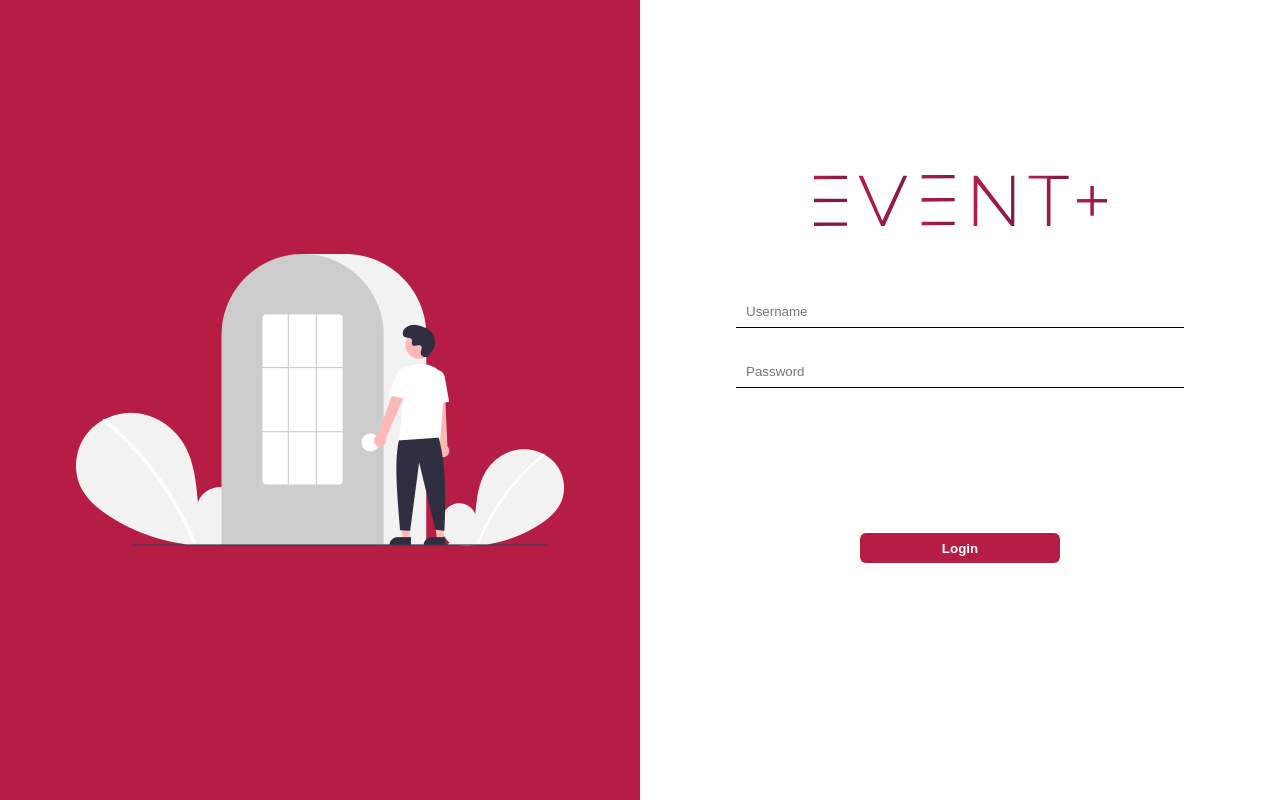
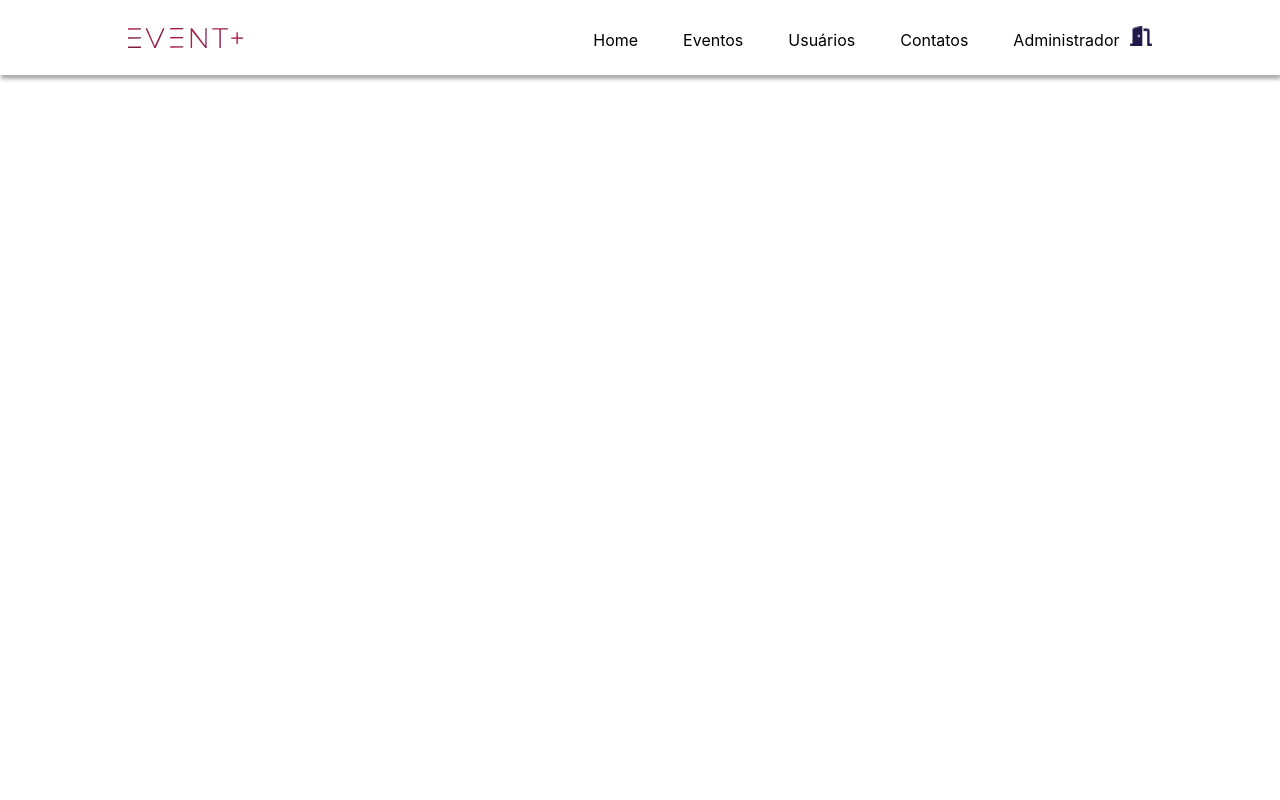
Before and after one commit to Yasmin-Machado-da-Silva/REACT_EventsProjeto, a React (Create React App) app: page / in a window 1280 px wide. Built offline with nearby package versions, Linux system fonts and the light colour scheme; the HTML template or start-up script is replaced by a standard one.

Commit message:
FEAT: Adicionando componente Header

```diff
--- a/package.json
+++ b/package.json
@@ -9,6 +9,7 @@
     "@testing-library/user-event": "^13.5.0",
     "react": "^19.1.0",
     "react-dom": "^19.1.0",
+    "react-router-dom": "^7.5.3",
     "react-scripts": "5.0.1",
     "web-vitals": "^2.1.4"
   },
@@ -35,8 +36,5 @@
       "last 1 firefox version",
       "last 1 safari version"
     ]
-  },
-  "devDependencies": {
-    "react-router-dom": "^7.5.3"
   }
 }
--- a/src/App.js
+++ b/src/App.js
@@ -1,11 +1,12 @@
 import './App.css';
-import Login from './pages/login/Login';
+// import Login from './pages/login/Login';
+import Header from './components/header/Header';
 
 function App() {
   return (
 
-  <Login/>
-);
+  <Header/>
+)
 }
 
 export default App;
--- /dev/null
+++ b/src/components/header/Header.css
@@ -0,0 +1,43 @@
+header{
+    background-color: #ffffff;
+
+    height: 75px;
+
+    /* Borda */
+    box-shadow: 1px 4px 4px 0px #00000055;
+    position: relative;
+}
+
+.cabecalho{
+    display: flex;
+    align-items: center;
+    justify-content: space-between;
+
+    width: 100%;
+}
+
+.cabecalho img{
+    height: 20px;
+}
+
+.nav_header img{
+    margin-left: 10px;
+}
+
+.link_header{
+    margin-left: 45px;
+
+    color: black;
+
+    text-decoration: none;
+}
+
+@media screen and (max-width: 768px){
+    .cabecalho img{
+        height: 35px;
+    }
+
+    .link_header{
+        margin-left: 10px;
+    }
+}
--- /dev/null
+++ b/src/components/header/Header.jsx
@@ -0,0 +1,29 @@
+import "./Header.css"
+import Logo from "../../assets/img/logoEvents.svg"
+import portaAdmin from "../../assets/img/portaAdmin.png"
+// import { Link } from "react-router-dom"
+
+const Header = () => {
+    return (
+        <header>
+            <div className="layout_grid cabecalho">
+                {/* Ao clicar no link, rediriciona para a tela de login*/}
+                {/* <Link to="/"> */}
+                    <img src={Logo} alt="Logo do Events" />
+                {/* </Link> */}
+
+                <nav className="nav_header">
+                    <a className="link_header" to="/filme">Home</a>
+                    <a className="link_header" to="/genero">Eventos</a>
+                    <a className="link_header" to="/genero">Usuários</a>
+                    <a className="link_header" to="/genero">Contatos</a>
+                    <a className="link_header" to="/genero">Administrador</a>
+
+                    <img className="link_header" src={portaAdmin} alt="imagem Admin" />
+                </nav>
+            </div>
+        </header>
+    );
+}
+
+export default Header;
--- a/src/index.css
+++ b/src/index.css
@@ -11,3 +11,17 @@ code {
   font-family: source-code-pro, Menlo, Monaco, Consolas, 'Courier New',
     monospace;
 }
+
+*{
+  margin: 0;
+  padding: 0;
+  box-sizing: border-box;
+
+}
+
+.layout_grid{
+  width: 100%;
+  height: 100%;
+  max-width: 80%;
+  margin: 0 auto;
+}
--- a/src/pages/login/Login.css
+++ b/src/pages/login/Login.css
@@ -79,3 +79,10 @@
         display: none;
     }
 }
+
+.senhaEsquecida_Link {
+    display: flex;
+    justify-content: space-around;
+    text-decoration: none;
+    color: #777;
+}
--- a/src/pages/login/Login.jsx
+++ b/src/pages/login/Login.jsx
@@ -2,7 +2,7 @@
 import Logo from "../../assets/img/logoEvents.svg"
 import Botao from "../../components/botao/Botao";
 import "./Login.css"
-// import { Link } from "react-router-dom"
+// import {Link} from "react-router-dom";
 
 const Login = () => {
   return (
@@ -15,20 +15,22 @@ const Login = () => {
           <div className="campos_login">
             <div className="campo_input">
               {/* <label htmlFor="email">Email: </label> */}
-              <input type="email" name="email" placeholder="Username"></input>
+              <input type="email" name="email" placeholder="Username"/>
             </div>
             <div className="campo_input">
               {/* <label htmlFor="senha">Senha:</label> */}
-              <input type="password" name="senha" placeholder="Password"></input>
-              {/* <Link>Esqueceu a senha?</Link> */}
-            </div>
+              <input type="password" name="senha" placeholder="Password"/>
+
+            {/* <Link to="/">fdfdfdsfdsfdsfsdf</Link> */}
+            </div >
+            <a className="senhaEsquecida_Link" href="/"> Esqueceu a senha? </a>
           </div>
-          <Botao nomeDoBotao = "Login"/>
+          <Botao nomeDoBotao="Login"/>
         </form>
       </section>
     </main>
 
-  );
+  )
 }
 
 export default Login;
```
Also changed, not shown: src/routes/route.js (+21 -0 lines), src/assets/img/portaAdmin.png (added), 1 other file (tests, documents, lock files or other folders).
